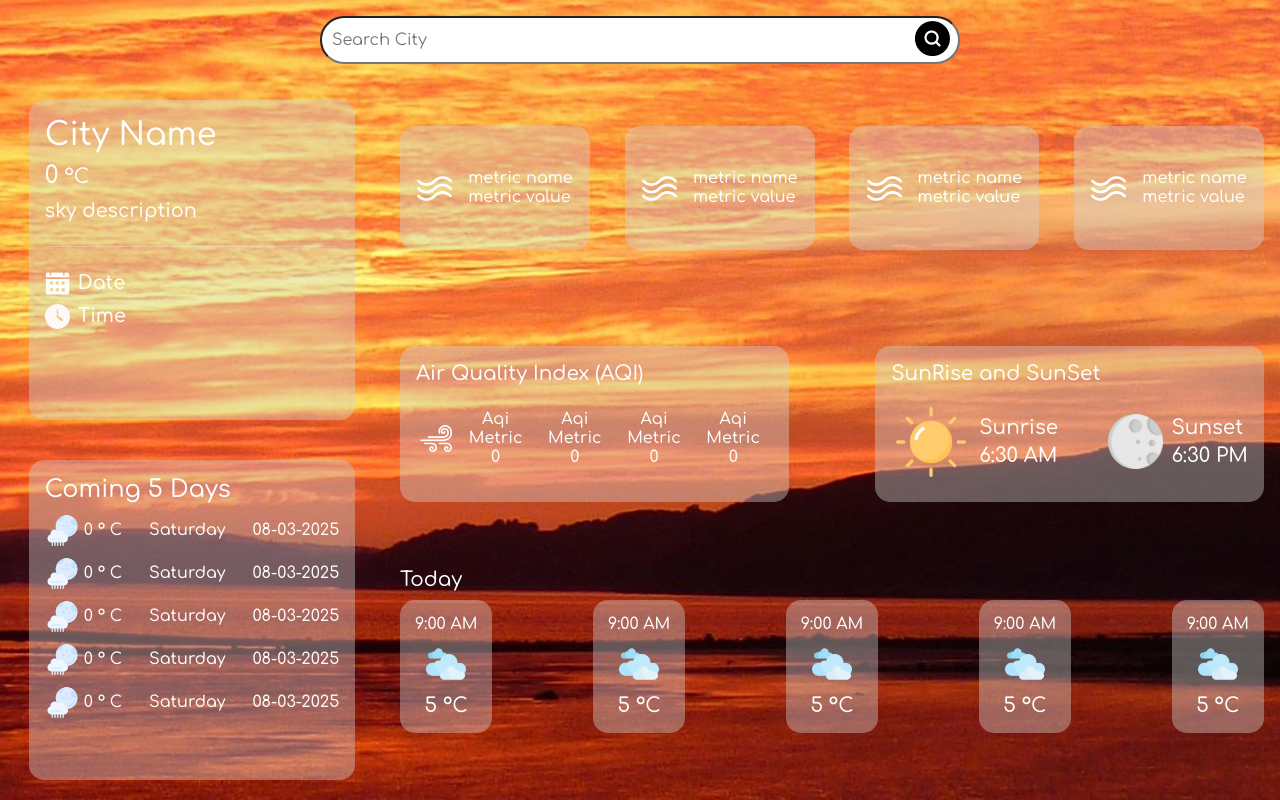
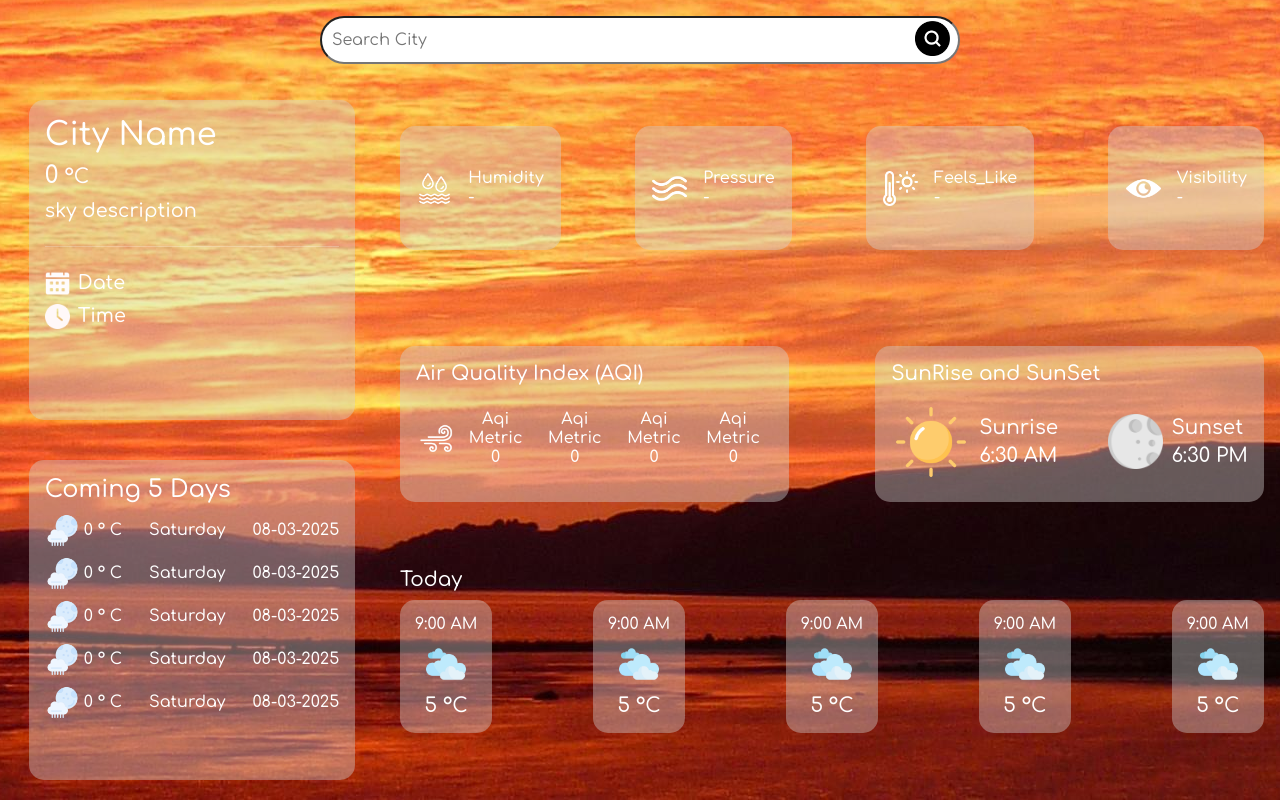
Before and after one commit to rohit-roshan123/Weather-Application, a plain HTML site: page index.html in a window 1280 px wide. Drawn offline with nearby package versions, Linux system fonts and the light colour scheme.

Commit message:
metrics displayed in the user interface.

```diff
--- a/index.html
+++ b/index.html
@@ -90,10 +90,10 @@
             <div class="rightrow rowone d-flex gap-2 justify-content-between align-items-center p-3">
                 <div class="extrametric d-flex gap-3">
 
-                    <img src="/images/wind (1).png" alt="" width="35px">
+                    <img src="/images/flood.png" alt="" width="35px">
                     <div>
-                        <h6 class="m-0">metric name</h6>
-                        <h6 class="m-0">metric value</h6>
+                        <h6 class="m-0">Humidity</h6>
+                        <h6 class="m-0" id="humidity">-</h6>
                     </div>
 
                 </div>
@@ -101,26 +101,26 @@
 
                     <img src="/images/wind (1).png" alt="" width="35px">
                     <div>
-                        <h6 class="m-0">metric name</h6>
-                        <h6 class="m-0">metric value</h6>
+                        <h6 class="m-0">Pressure</h6>
+                        <h6 class="m-0" id="pressure">-</h6>
                     </div>
 
                 </div>
                 <div class="extrametric d-flex gap-3">
 
-                    <img src="/images/wind (1).png" alt="" width="35px">
+                    <img src="/images/hot.png" alt="" width="35px">
                     <div>
-                        <h6 class="m-0">metric name</h6>
-                        <h6 class="m-0">metric value</h6>
+                        <h6 class="m-0">Feels_Like</h6>
+                        <h6 class="m-0" id="feelsLike">-</h6>
                     </div>
 
                 </div>
                 <div class="extrametric d-flex gap-3">
 
-                    <img src="/images/wind (1).png" alt="" width="35px">
+                    <img src="/images/eye.png" alt="" width="35px">
                     <div>
-                        <h6 class="m-0">metric name</h6>
-                        <h6 class="m-0">metric value</h6>
+                        <h6 class="m-0">Visibility</h6>
+                        <h6 class="m-0" id="visibility">-</h6>
                     </div>
 
                 </div>
@@ -273,6 +273,10 @@
             $('#cityName')[0].innerText=responseCityName;
             $('#cityTemp')[0].innerText=responseTemp;
             $('#skyDesc')[0].innerText=skyDescription;
+            $("#humidity")[0].innerText=formattedData.main.humidity
+            $("#pressure")[0].innerText=formattedData.main.pressure
+            $("#feelsLike")[0].innerText=formattedData.main.feels_like
+            $("#visibility")[0].innerText=formattedData.visibility
 
             let properDate=dateFormat(formattedData.dt);
             let date=properDate.split(',')[0];
```
